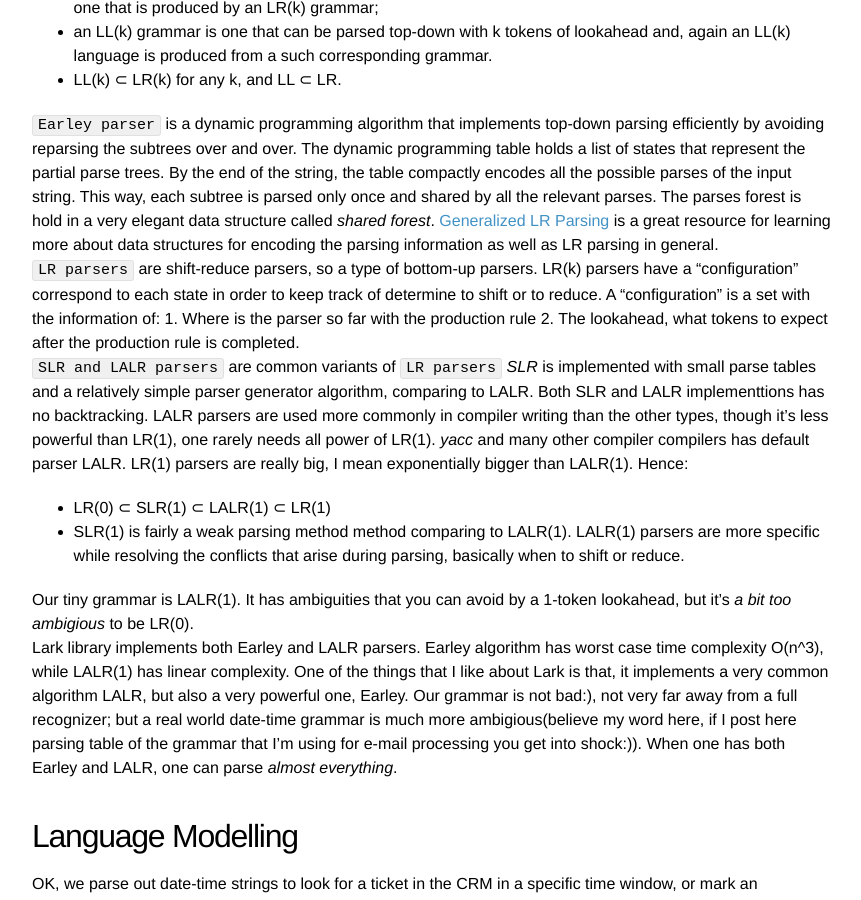
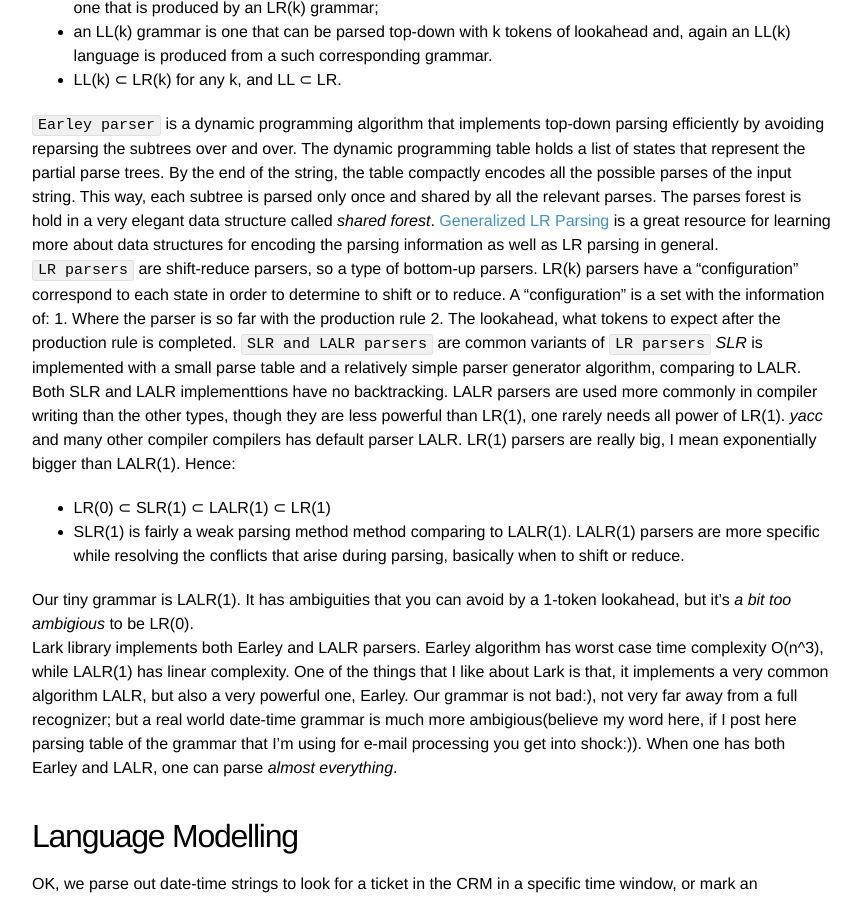
Before and after one commit to DuyguA/DuyguA.github.io, a Jekyll site: the page built from _posts/2018-3-28-chatbot-nlu-series-datetimeparser.md, in a window 1280 px wide and 900 px high, scrolled down 7223 px. Shown: the whole window, without its empty margins (208-1069 px from the left). Built offline with Jekyll 4.4.1, drawn with Linux system fonts in a browser that asks for light colours; nearby versions of some CDN libraries; some web fonts are replaced.

Commit message:
Update 2018-3-28-chatbot-nlu-series-datetimeparser.md
Tup

```diff
--- a/_posts/2018-3-28-chatbot-nlu-series-datetimeparser.md
+++ b/_posts/2018-3-28-chatbot-nlu-series-datetimeparser.md
@@ -264,8 +264,8 @@ The convention is:
 * LL(k) ⊂ LR(k) for any k, and LL ⊂ LR.
 
 `Earley parser` is a dynamic programming algorithm that implements top-down parsing efficiently by avoiding reparsing the subtrees over and over. The dynamic programming table holds a list of states that represent the partial parse trees. By the end of the string, the table compactly encodes all the possible parses of the input string. This way, each subtree is parsed only once and shared by all the relevant parses. The parses forest is hold in a very elegant data structure called *shared forest*. [Generalized LR Parsing](http://www.springer.com/br/book/9780792392019) is a great resource for learning more about data structures for encoding the parsing information as well as LR parsing in general.
-`LR parsers` are shift-reduce parsers, so a type of bottom-up parsers. LR(k) parsers have a "configuration" correspond to each state in order to keep track of determine to shift or to reduce. A "configuration" is a set with the information of: 1. Where is the parser so far with the production rule 2. The lookahead, what tokens to expect after the production rule is completed.
-`SLR and LALR parsers` are common variants of `LR parsers` *SLR* is implemented with small parse tables and a relatively simple parser generator algorithm, comparing to LALR. Both SLR and LALR implementtions has no backtracking. LALR parsers are used more commonly in compiler writing than the other types, though it's less powerful than LR(1), one rarely needs all power of LR(1). *yacc* and many other compiler compilers has default parser LALR. LR(1) parsers are really big, I mean exponentially bigger than LALR(1). Hence:
+`LR parsers` are shift-reduce parsers, so a type of bottom-up parsers. LR(k) parsers have a "configuration" correspond to each state in order to determine to shift or to reduce. A "configuration" is a set with the information of: 1. Where the parser is so far with the production rule 2. The lookahead, what tokens to expect after the production rule is completed.
+`SLR and LALR parsers` are common variants of `LR parsers` *SLR* is implemented with a small parse table and a relatively simple parser generator algorithm, comparing to LALR. Both SLR and LALR implementtions have no backtracking. LALR parsers are used more commonly in compiler writing than the other types, though they are less powerful than LR(1), one rarely needs all power of LR(1). *yacc* and many other compiler compilers has default parser LALR. LR(1) parsers are really big, I mean exponentially bigger than LALR(1). Hence:
 
 * LR(0) ⊂ SLR(1) ⊂ LALR(1) ⊂ LR(1)
 * SLR(1) is fairly a weak parsing method method comparing to LALR(1). LALR(1) parsers are more specific while resolving the conflicts that arise during parsing, basically when to shift or reduce.
```
